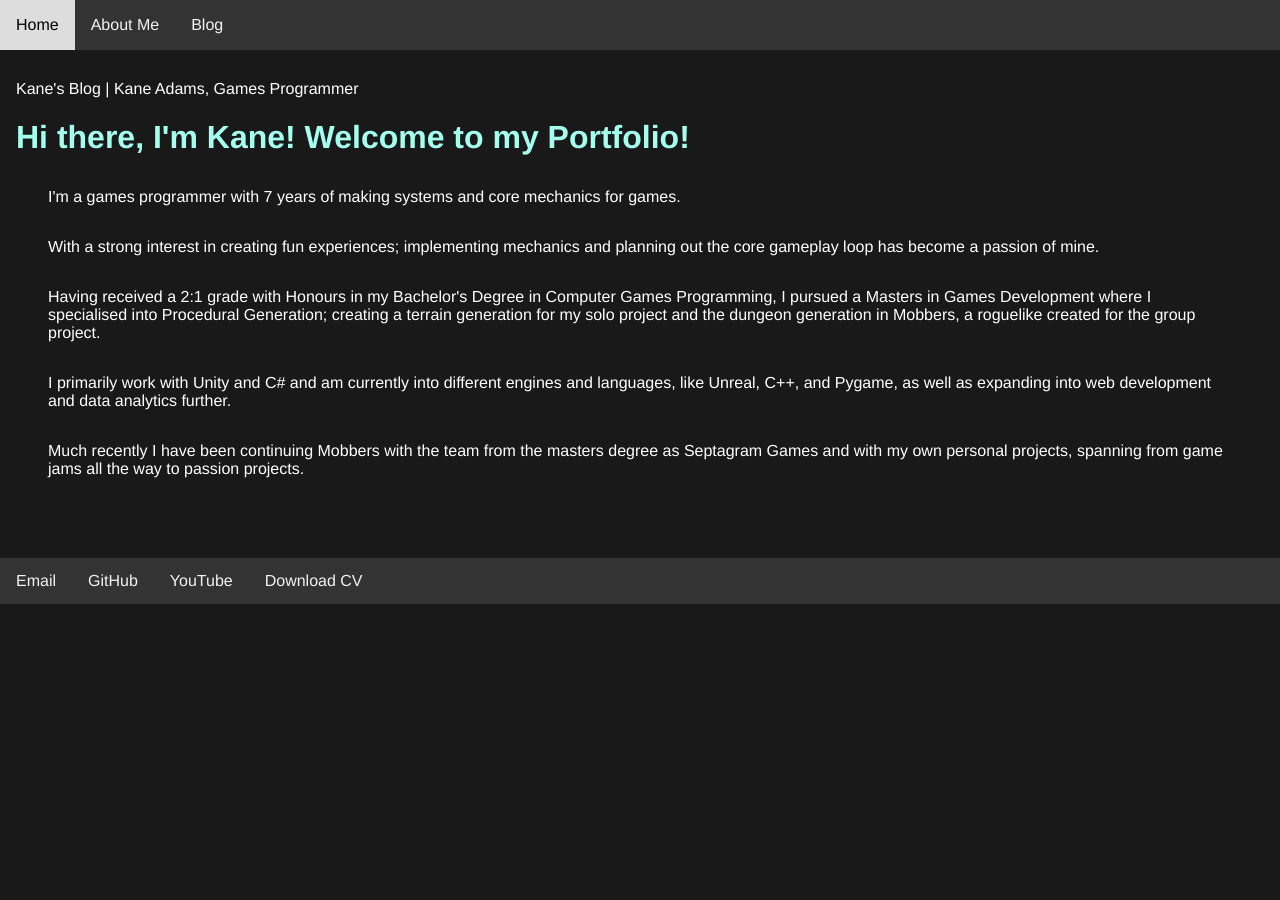
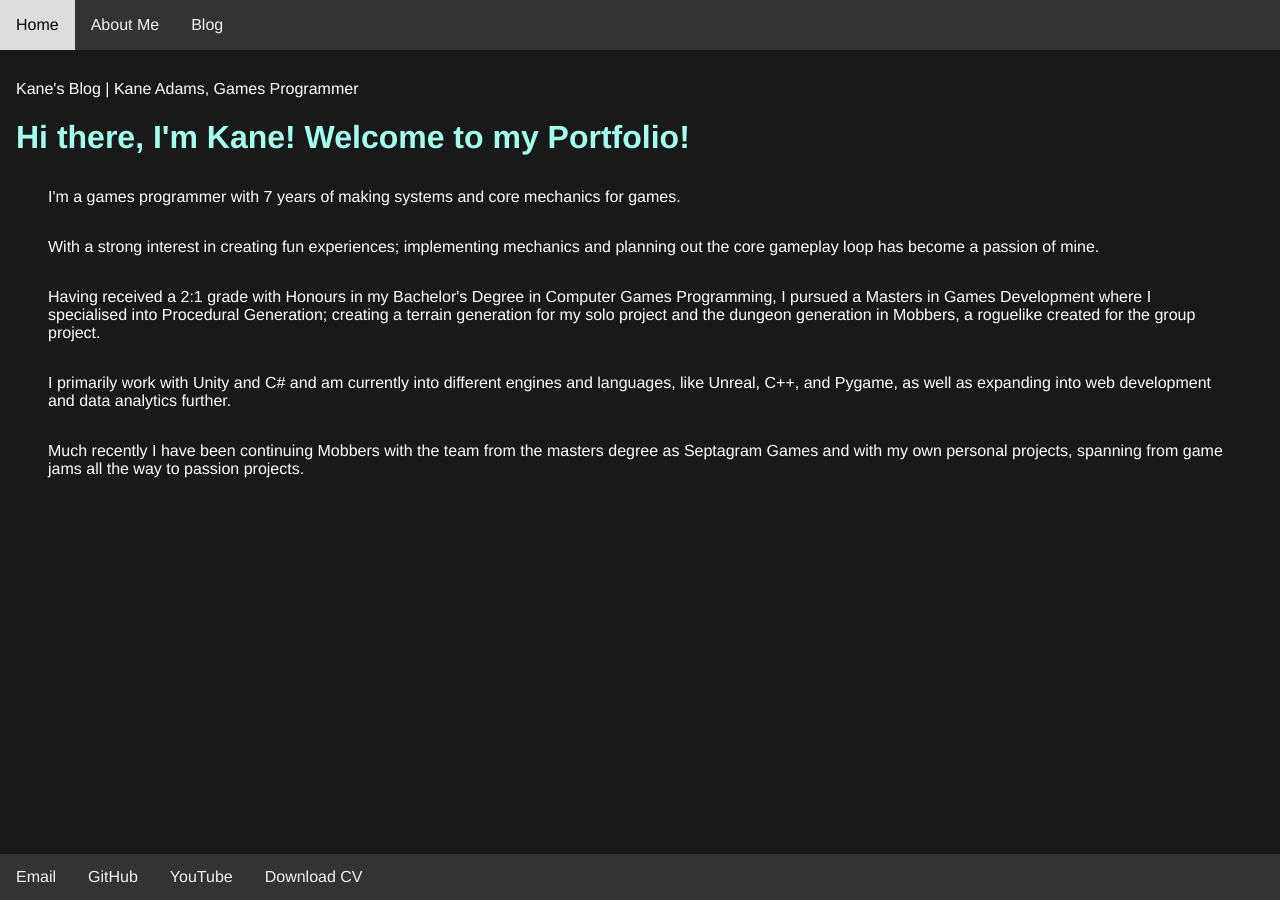
Before and after one commit to KaneAdams-Dev/KaneAdams-Dev.github.io, a Jekyll site: the page built from index.html, in a window 1280 px wide. Built offline with Jekyll 4.4.1, drawn with Linux system fonts in a browser that asks for light colours; Markdown is read by kramdown in place of the engine named in the settings.

Commit message:
Footer at bottom of screen
Making footer absolute means it is always at bottom

```diff
--- a/css/style.css
+++ b/css/style.css
@@ -42,7 +42,7 @@ header .icon {
 footer {
     background-color: #333;
     overflow: hidden;
-    /* position: fixed; */
+    position: absolute;
     bottom: 0;
     width: 100%;
     z-index: 9999;
```
